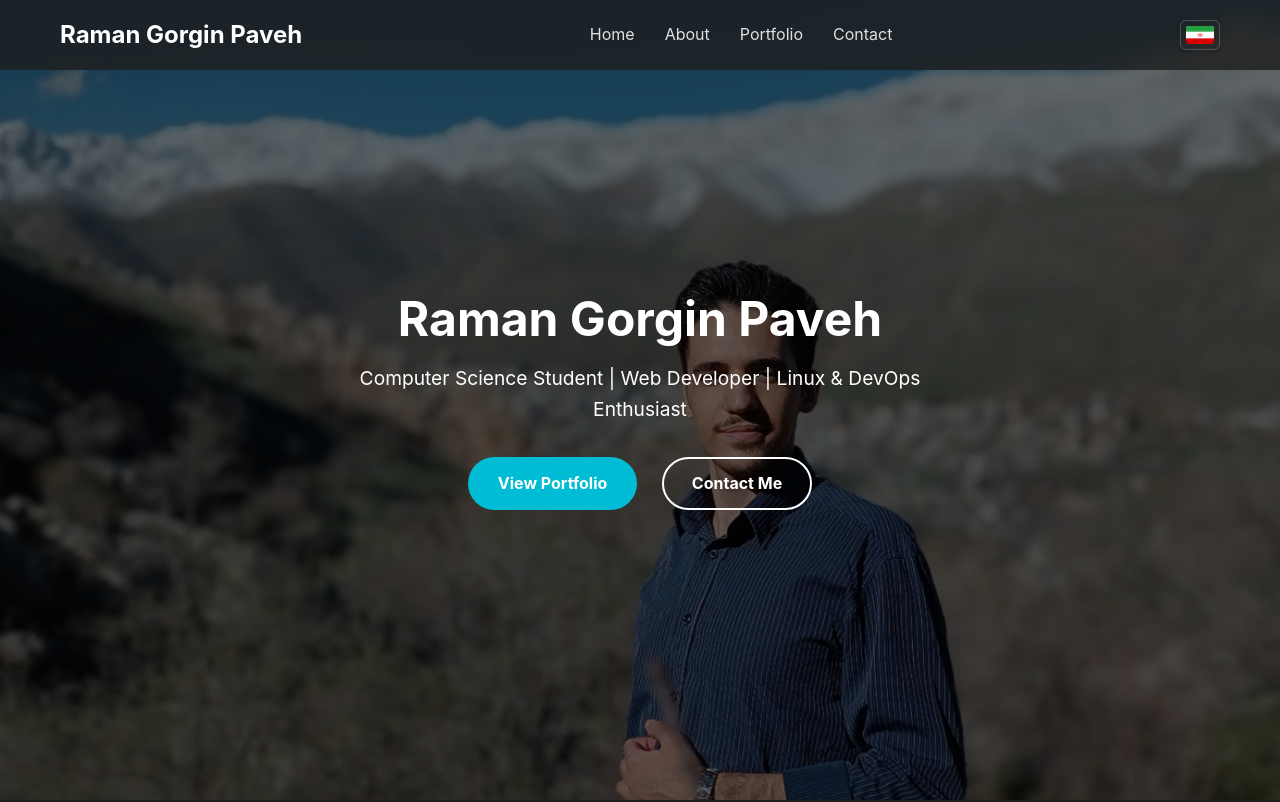
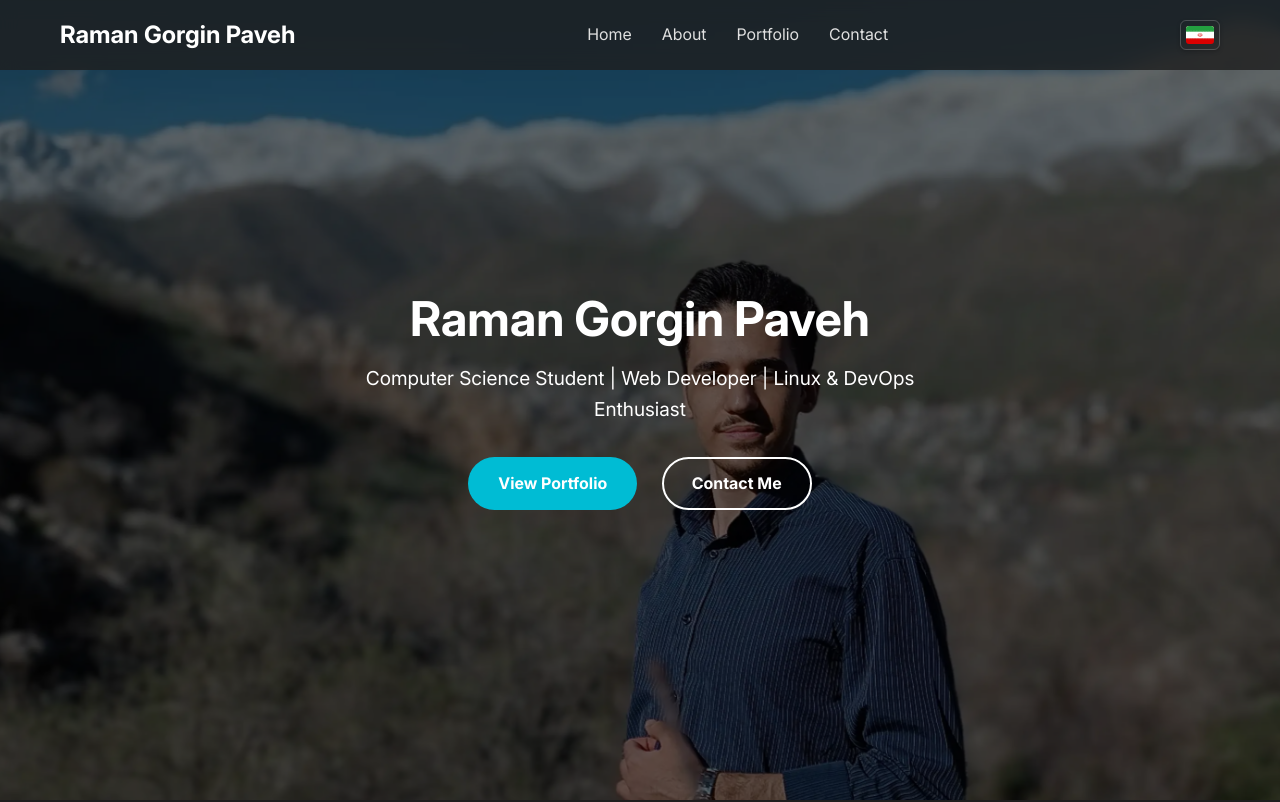
Before and after one commit to ramangorgin/portfolio, a plain HTML site: page en/index.html in a window 1280 px wide. Shown: the top 802 px of the page. Drawn offline with Linux system fonts and the light colour scheme.

Commit message:
removed preloader and cdn fonts

```diff
--- a/en/index.html
+++ b/en/index.html
@@ -10,13 +10,11 @@
     <link rel="alternate" hreflang="fa" href="https://ramangorgin.ir/">
     <link rel="alternate" hreflang="en" href="https://ramangorgin.ir/en/">
     <link rel="alternate" hreflang="x-default" href="https://ramangorgin.ir/">
-    <link rel="icon" type="image/png" sizes="32x32" href="/images/favicon.png">
+    <link rel="icon" type="image/png" sizes="512x512" href="/images/favicon-512.png">
     <link rel="icon" type="image/x-icon" href="/images/favicon.ico">
     <link rel="apple-touch-icon" href="/images/apple-touch-icon.png">
 </head>
 <body>
-    <div id="preloader"><div class="spinner"></div></div>
-
     <header class="main-header">
         <nav class="navbar">
             <a href="#" class="nav-logo">Raman Gorgin Paveh</a>
--- a/en/style.css
+++ b/en/style.css
@@ -1,10 +1,26 @@
+@font-face {
+    font-family: 'Inter';
+    src: url('../fonts/inter/Inter-VariableFont_opsz,wght.ttf') format('truetype');
+    font-weight: 100 900;
+    font-style: normal;
+    font-display: swap;
+}
+
+@font-face {
+    font-family: 'Inter';
+    src: url('../fonts/inter/Inter-Italic-VariableFont_opsz,wght.ttf') format('truetype');
+    font-weight: 100 900;
+    font-style: italic;
+    font-display: swap;
+}
+
 :root {
     --primary-color: #00bcd4;
     --dark-bg: #121212;
     --dark-surface: #1e1e1e;
     --light-text: #e0e0e0;
     --medium-text: #a0a0a0;
-    --font-family: -apple-system, BlinkMacSystemFont, "Segoe UI", Roboto, Helvetica, Arial, sans-serif;
+    --font-family: 'Inter', -apple-system, BlinkMacSystemFont, "Segoe UI", Roboto, Helvetica, Arial, sans-serif;
     --header-height: 70px;
 }
 
@@ -34,11 +50,6 @@ section { padding: 80px 0; }
 .btn-primary:hover { background-color: transparent; color: var(--primary-color); border-color: var(--primary-color); }
 .btn-secondary { background-color: transparent; color: #fff; border-color: #fff; }
 .btn-secondary:hover { background-color: #fff; color: var(--dark-bg); }
-
-/* --- Preloader --- */
-#preloader { position: fixed; top: 0; left: 0; width: 100%; height: 100%; background-color: var(--dark-bg); z-index: 10000; display: flex; justify-content: center; align-items: center; transition: opacity 0.5s ease; will-change: opacity; pointer-events: none; }
-.spinner { width: 50px; height: 50px; border: 5px solid var(--dark-surface); border-top-color: var(--primary-color); border-radius: 50%; animation: spin 1s linear infinite; }
-@keyframes spin { to { transform: rotate(360deg); } }
 
 /* --- Header & Navigation --- */
 .main-header { position: fixed; top: 0; left: 0; width: 100%; z-index: 1000; background-color: rgba(30, 30, 30, 0.8); backdrop-filter: blur(10px); transition: background-color 0.3s ease; }
--- /dev/null
+++ b/fonts/vazirmatn/Vazirmatn-FD-font-face.css
@@ -0,0 +1,72 @@
+/* Generated by script */
+@font-face {
+  font-family: Vazirmatn FD;
+  src: url('fonts/webfonts/Vazirmatn-FD-Thin.woff2') format('woff2');
+  font-weight: 100;
+  font-style: normal;
+  font-display: swap;
+}
+
+@font-face {
+  font-family: Vazirmatn FD;
+  src: url('fonts/webfonts/Vazirmatn-FD-ExtraLight.woff2') format('woff2');
+  font-weight: 200;
+  font-style: normal;
+  font-display: swap;
+}
+
+@font-face {
+  font-family: Vazirmatn FD;
+  src: url('fonts/webfonts/Vazirmatn-FD-Light.woff2') format('woff2');
+  font-weight: 300;
+  font-style: normal;
+  font-display: swap;
+}
+
+@font-face {
+  font-family: Vazirmatn FD;
+  src: url('fonts/webfonts/Vazirmatn-FD-Regular.woff2') format('woff2');
+  font-weight: 400;
+  font-style: normal;
+  font-display: swap;
+}
+
+@font-face {
+  font-family: Vazirmatn FD;
+  src: url('fonts/webfonts/Vazirmatn-FD-Medium.woff2') format('woff2');
+  font-weight: 500;
+  font-style: normal;
+  font-display: swap;
+}
+
+@font-face {
+  font-family: Vazirmatn FD;
+  src: url('fonts/webfonts/Vazirmatn-FD-SemiBold.woff2') format('woff2');
+  font-weight: 600;
+  font-style: normal;
+  font-display: swap;
+}
+
+@font-face {
+  font-family: Vazirmatn FD;
+  src: url('fonts/webfonts/Vazirmatn-FD-Bold.woff2') format('woff2');
+  font-weight: 700;
+  font-style: normal;
+  font-display: swap;
+}
+
+@font-face {
+  font-family: Vazirmatn FD;
+  src: url('fonts/webfonts/Vazirmatn-FD-ExtraBold.woff2') format('woff2');
+  font-weight: 800;
+  font-style: normal;
+  font-display: swap;
+}
+
+@font-face {
+  font-family: Vazirmatn FD;
+  src: url('fonts/webfonts/Vazirmatn-FD-Black.woff2') format('woff2');
+  font-weight: 900;
+  font-style: normal;
+  font-display: swap;
+}
--- a/main.js
+++ b/main.js
@@ -1,12 +1,4 @@
 document.addEventListener('DOMContentLoaded', () => {
-    const preloader = document.getElementById('preloader');
-    if (preloader) {
-        window.addEventListener('load', () => {
-            preloader.style.opacity = '0';
-            setTimeout(() => preloader.remove(), 300);
-        });
-    }
-
     setupNavigation();
     setupScrollLinks();
     observeAos(document.querySelectorAll('[data-aos]'));
--- a/style.css
+++ b/style.css
@@ -1,3 +1,75 @@
+@font-face {
+    font-family: 'Vazirmatn';
+    src: url('fonts/vazirmatn/Vazirmatn-FD-Thin.woff2') format('woff2');
+    font-weight: 100;
+    font-style: normal;
+    font-display: swap;
+}
+
+@font-face {
+    font-family: 'Vazirmatn';
+    src: url('fonts/vazirmatn/Vazirmatn-FD-ExtraLight.woff2') format('woff2');
+    font-weight: 200;
+    font-style: normal;
+    font-display: swap;
+}
+
+@font-face {
+    font-family: 'Vazirmatn';
+    src: url('fonts/vazirmatn/Vazirmatn-FD-Light.woff2') format('woff2');
+    font-weight: 300;
+    font-style: normal;
+    font-display: swap;
+}
+
+@font-face {
+    font-family: 'Vazirmatn';
+    src: url('fonts/vazirmatn/Vazirmatn-FD-Regular.woff2') format('woff2');
+    font-weight: 400;
+    font-style: normal;
+    font-display: swap;
+}
+
+@font-face {
+    font-family: 'Vazirmatn';
+    src: url('fonts/vazirmatn/Vazirmatn-FD-Medium.woff2') format('woff2');
+    font-weight: 500;
+    font-style: normal;
+    font-display: swap;
+}
+
+@font-face {
+    font-family: 'Vazirmatn';
+    src: url('fonts/vazirmatn/Vazirmatn-FD-SemiBold.woff2') format('woff2');
+    font-weight: 600;
+    font-style: normal;
+    font-display: swap;
+}
+
+@font-face {
+    font-family: 'Vazirmatn';
+    src: url('fonts/vazirmatn/Vazirmatn-FD-Bold.woff2') format('woff2');
+    font-weight: 700;
+    font-style: normal;
+    font-display: swap;
+}
+
+@font-face {
+    font-family: 'Vazirmatn';
+    src: url('fonts/vazirmatn/Vazirmatn-FD-ExtraBold.woff2') format('woff2');
+    font-weight: 800;
+    font-style: normal;
+    font-display: swap;
+}
+
+@font-face {
+    font-family: 'Vazirmatn';
+    src: url('fonts/vazirmatn/Vazirmatn-FD-Black.woff2') format('woff2');
+    font-weight: 900;
+    font-style: normal;
+    font-display: swap;
+}
+
 /* --- Global Styles & Variables --- */
 :root {
     --primary-color: #00bcd4;
@@ -35,11 +107,6 @@ section { padding: 80px 0; }
 .btn-primary:hover { background-color: transparent; color: var(--primary-color); border-color: var(--primary-color); }
 .btn-secondary { background-color: transparent; color: #fff; border-color: #fff; }
 .btn-secondary:hover { background-color: #fff; color: var(--dark-bg); }
-
-/* --- Preloader --- */
-#preloader { position: fixed; top: 0; left: 0; width: 100%; height: 100%; background-color: var(--dark-bg); z-index: 10000; display: flex; justify-content: center; align-items: center; transition: opacity 0.5s ease; will-change: opacity; pointer-events: none; }
-.spinner { width: 50px; height: 50px; border: 5px solid var(--dark-surface); border-top-color: var(--primary-color); border-radius: 50%; animation: spin 1s linear infinite; }
-@keyframes spin { to { transform: rotate(360deg); } }
 
 /* --- Header & Navigation --- */
 .main-header { position: fixed; top: 0; left: 0; width: 100%; z-index: 1000; background-color: rgba(30, 30, 30, 0.8); backdrop-filter: blur(10px); transition: background-color 0.3s ease; }
```
Also changed, not shown: index.html (+1 -6 lines), fonts/inter/Inter-Italic-VariableFont_opsz,wght.ttf (added), fonts/inter/Inter-VariableFont_opsz,wght.ttf (added), fonts/vazirmatn/Vazirmatn-FD-Black.woff2 (added), fonts/vazirmatn/Vazirmatn-FD-Bold.woff2 (added), fonts/vazirmatn/Vazirmatn-FD-ExtraBold.woff2 (added), fonts/vazirmatn/Vazirmatn-FD-ExtraLight.woff2 (added), fonts/vazirmatn/Vazirmatn-FD-Light.woff2 (added), fonts/vazirmatn/Vazirmatn-FD-Medium.woff2 (added), fonts/vazirmatn/Vazirmatn-FD-Regular.woff2 (added), fonts/vazirmatn/Vazirmatn-FD-SemiBold.woff2 (added), fonts/vazirmatn/Vazirmatn-FD-Thin.woff2 (added), images/portfolio/nirwan-icon.webp (deleted), images/portfolio/pardehnama-icon.webp (deleted), 1 more files.
